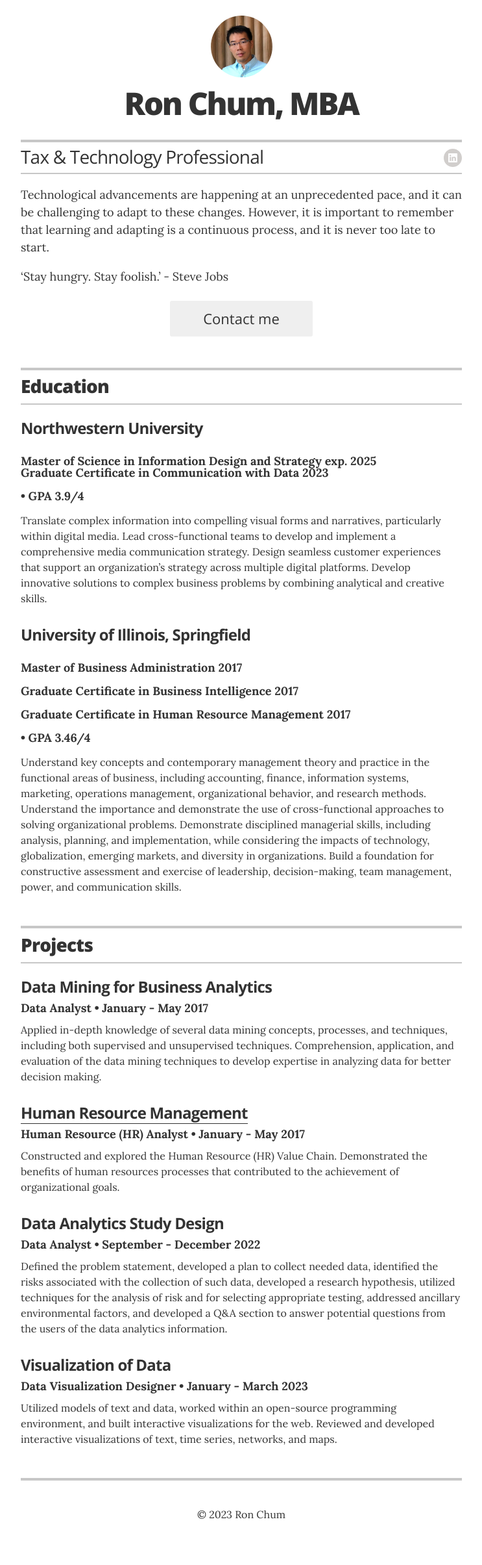
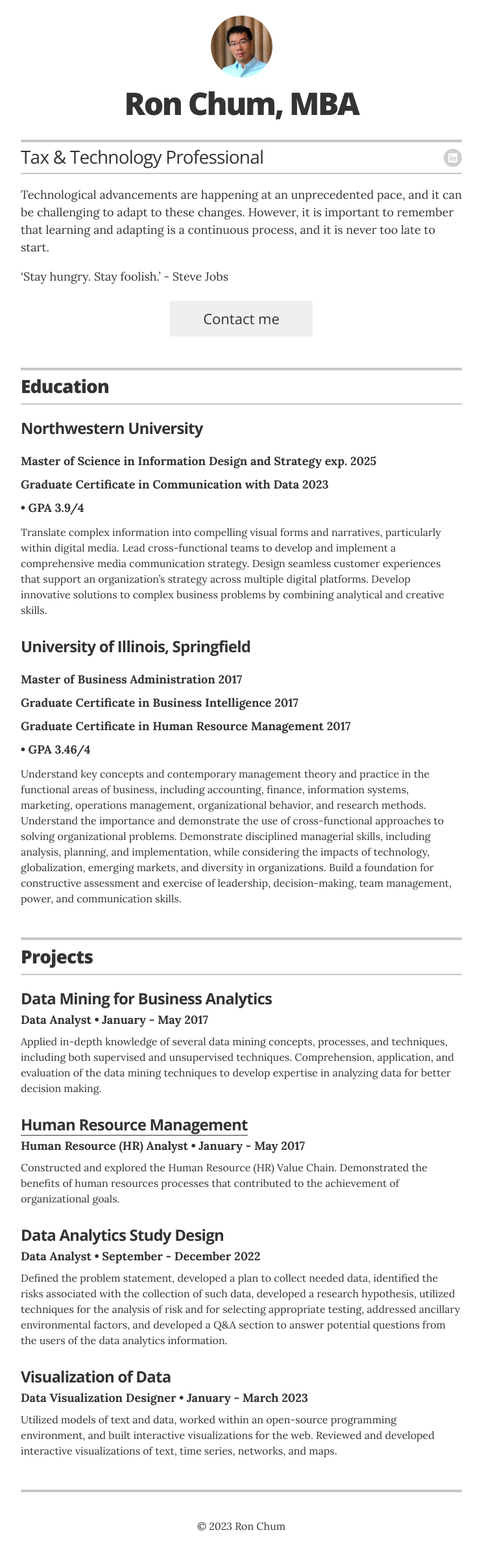
Before and after one commit to rchum/portfolio, a Jekyll site: the page built from index.html, in a window 1280 px wide. Shown: the whole page at 65% size, without its empty margins (268-1011 px from the left). Built offline with Jekyll 4.4.1, drawn with Linux system fonts in a browser that asks for light colours.

Commit message:
Update education.yml

```diff
--- a/_data/education.yml
+++ b/_data/education.yml
@@ -1,5 +1,5 @@
 # Degree
-- degree: <p>Master of Science in Information Design and Strategy exp. 2025<br>Graduate Certificate in Communication with Data 2023</p>
+- degree: <p>Master of Science in Information Design and Strategy exp. 2025</p><p class="small">Graduate Certificate in Communication with Data 2023</p>
   uni: Northwestern University
   year: GPA 3.9/4
   #award:
```
